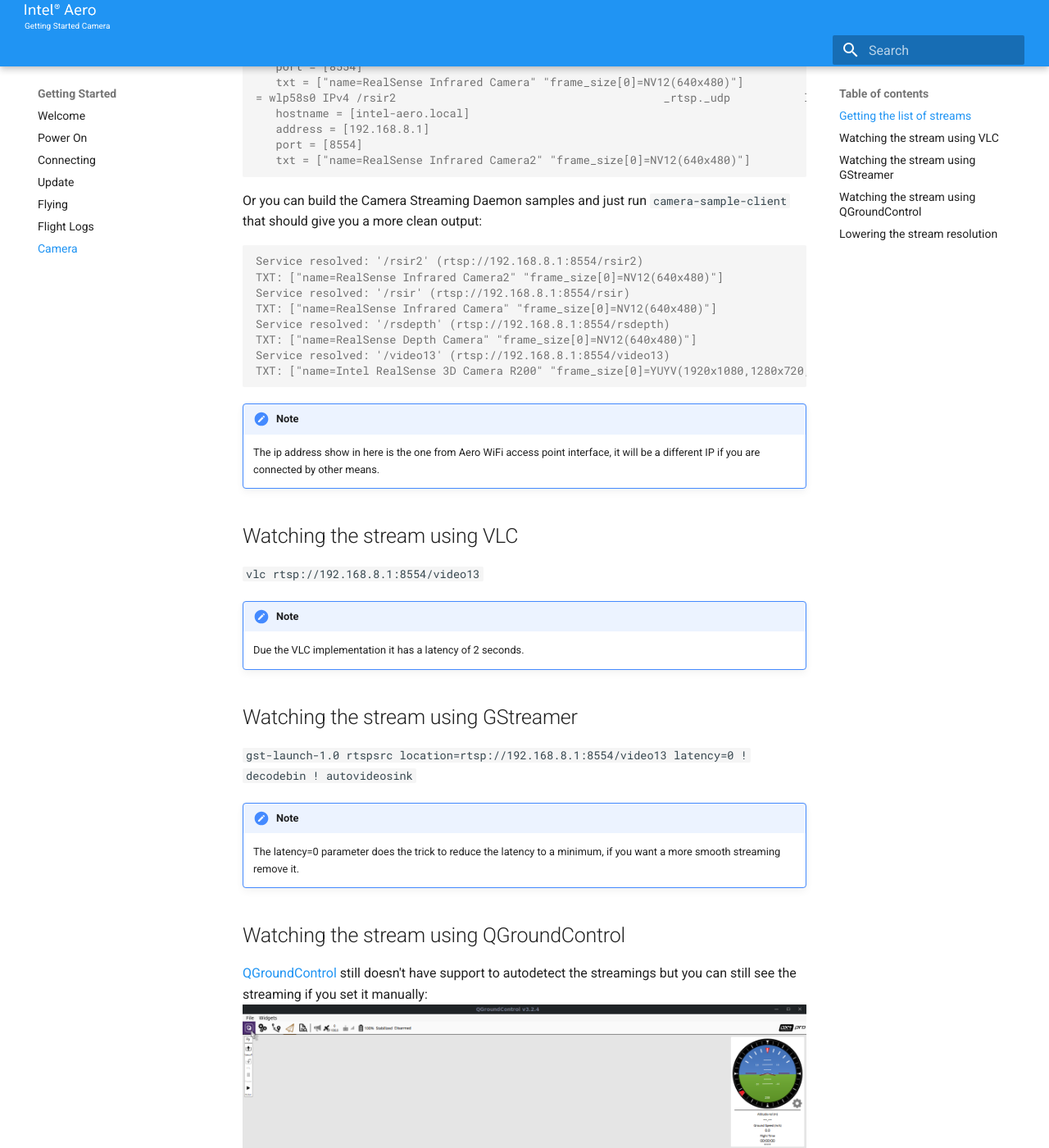
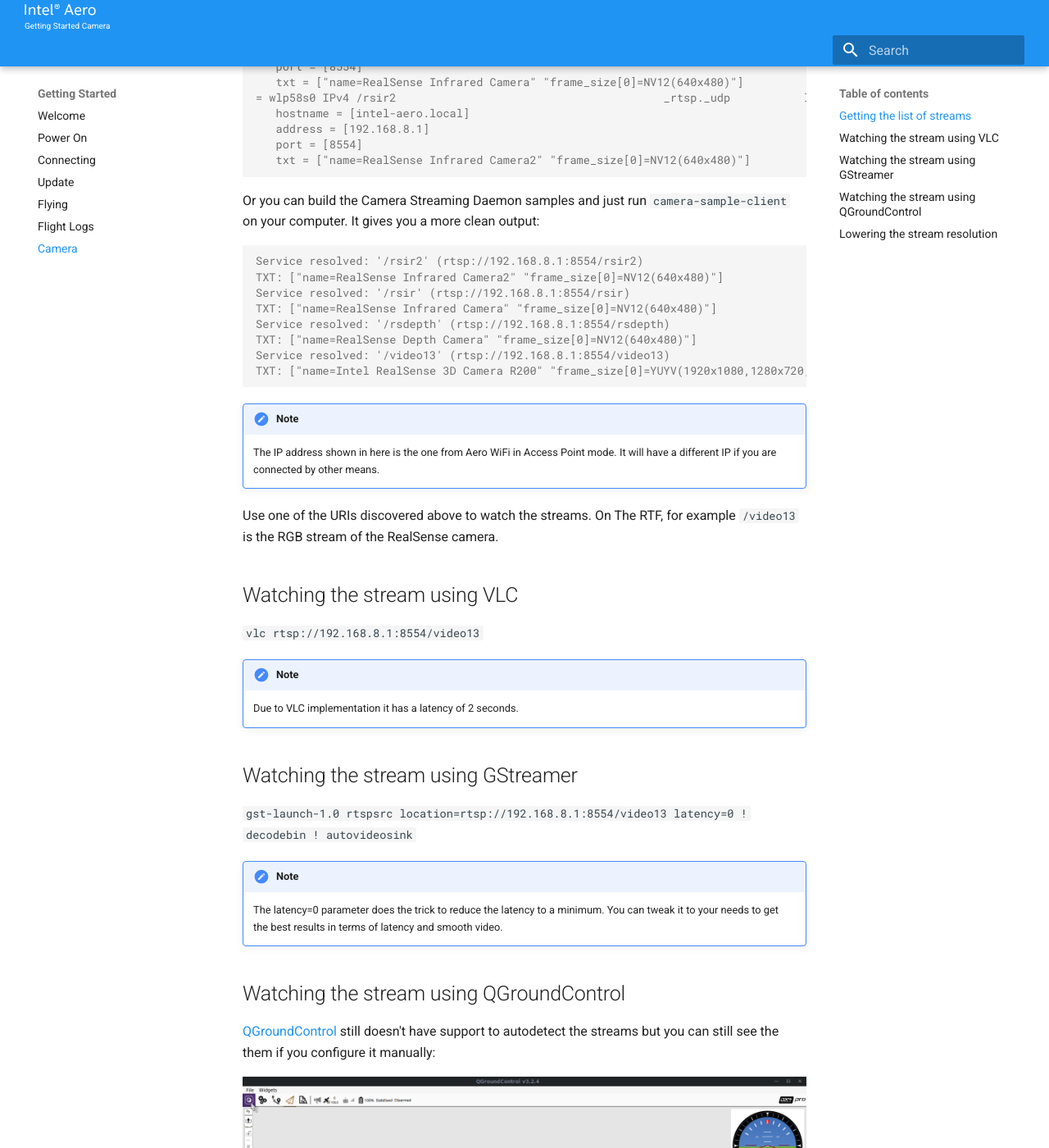
Before and after one commit to sugnanprabhu/intel-aero-docs, an MkDocs documentation site: the page built from docs/getting-started/camera.md, in a window 1280 px wide and 1400 px high, scrolled down 723 px. Shown: the whole window at 82% size. Built offline with MkDocs 1.6.1 and Material for MkDocs 9.7.7, drawn with Linux system fonts in a browser that asks for light colours; old or Windows-style settings are respelled for this version of MkDocs; some of the changed text lies outside the part shown.

Commit message:
getting-started: camera: additional tweaks to section

````diff
--- a/docs/getting-started/camera.md
+++ b/docs/getting-started/camera.md
@@ -8,7 +8,7 @@
 
 The Camera Streaming Daemon running in Aero is by default publishing all the
 streams using zeroconf, so from a Linux host machine with Avahi (Linux
-implementation of zeroconf) running you can get the list streamings with:
+implementation of zeroconf) running you can get the list streams with:
 `avahi-browse -a -r -t`
 
 In the output you should have something like:
@@ -36,7 +36,7 @@
 ```
 
 Or you can build the Camera Streaming Daemon samples and just run
-`camera-sample-client` that should give you a more clean output:
+`camera-sample-client` on your computer. It gives you a more clean output:
 
 ``` console
 Service resolved: '/rsir2' (rtsp://192.168.8.1:8554/rsir2)
@@ -50,39 +50,47 @@
 ```
 
 !!! Note
-	The ip address show in here is the one from Aero WiFi access point
-	interface, it will be a different IP if you are connected by other means.
+    The IP address shown in here is the one from Aero WiFi in Access Point
+    mode. It will have a different IP if you are connected by other means.
+
+Use one of the URIs discovered above to watch the streams. On The RTF, for
+example `/video13` is the RGB stream of the RealSense camera.
 
 ## Watching the stream using VLC
 
 `vlc rtsp://192.168.8.1:8554/video13`
 
 !!! Note
-	Due the VLC implementation it has a latency of 2 seconds.
+    Due to VLC implementation it has a latency of 2 seconds.
 
 ## Watching the stream using GStreamer
 
 `gst-launch-1.0 rtspsrc location=rtsp://192.168.8.1:8554/video13 latency=0 ! decodebin ! autovideosink`
 
 !!! Note
-	The latency=0 parameter does the trick to reduce the latency to a
-	minimum, if you want a more smooth streaming remove it.
+    The latency=0 parameter does the trick to reduce the latency to a
+    minimum. You can tweak it to your needs to get the best results in terms
+    of latency and smooth video.
 
 ## Watching the stream using QGroundControl
 
 [QGroundControl](http://qgroundcontrol.com/) still doesn't have support to
-autodetect the streamings but you can still see the streaming if you set it manually:
+autodetect the streams but you can still see the them if you configure it
+manually:
+
 [![](img/camera/qgc_streaming_step1.png)](img/camera/qgc_streaming_step1.png)
 [![](img/camera/qgc_streaming_step2.png)](img/camera/qgc_streaming_step2.png)
 [![](img/camera/qgc_streaming_step3.png)](img/camera/qgc_streaming_step3.png)
 
 ## Lowering the stream resolution
 
-When streaming over WiFi on a environment with multiple WiFi networks it can
-cause some freezes on the stream, you can reduce this freezes by lowering the
+When streaming over WiFi on an environment with multiple WiFi networks it can
+cause some freezes on the stream. This can be reduced by lowering the
 stream resolution. To do that you need to check all the resolutions supported
-by the stream and set the resolution desired on the URL.
+by the stream and set the resolution desired on the URL like below:
 
 `gst-launch-1.0 rtspsrc location='rtsp://192.168.8.1:8554/video13?width=640&height=480' latency=0 ! decodebin ! autovideosink`
 
-Other alternative should be change the WiFi band frequency to 5GHz but it will reduce the range and the WiFi module in Aero only works it in client mode.
+Other alternative is to change to WiFi channels with less congestion.
+In client mode it's possible to use the 5GHz band, but it will reduce
+the range.
````
Also changed, not shown: other parts of docs/getting-started/camera.md (+1 -1 lines).
